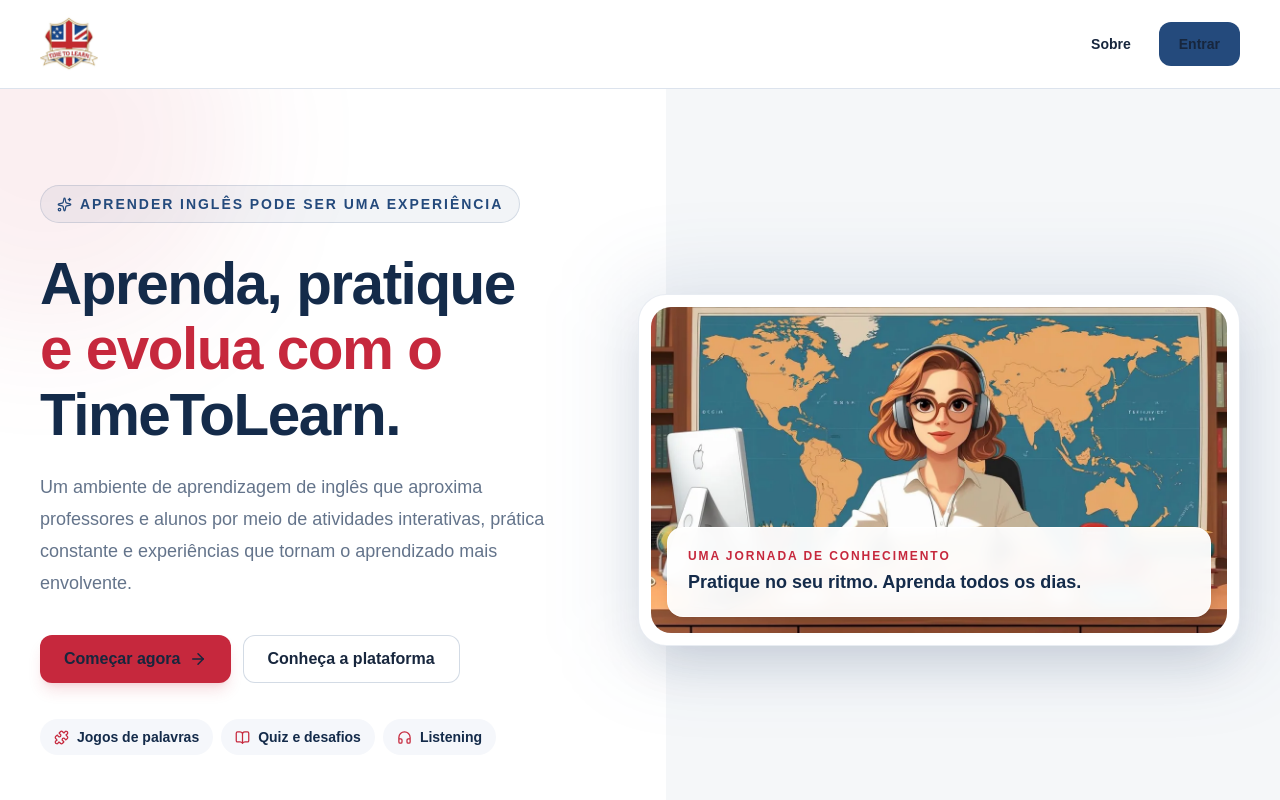
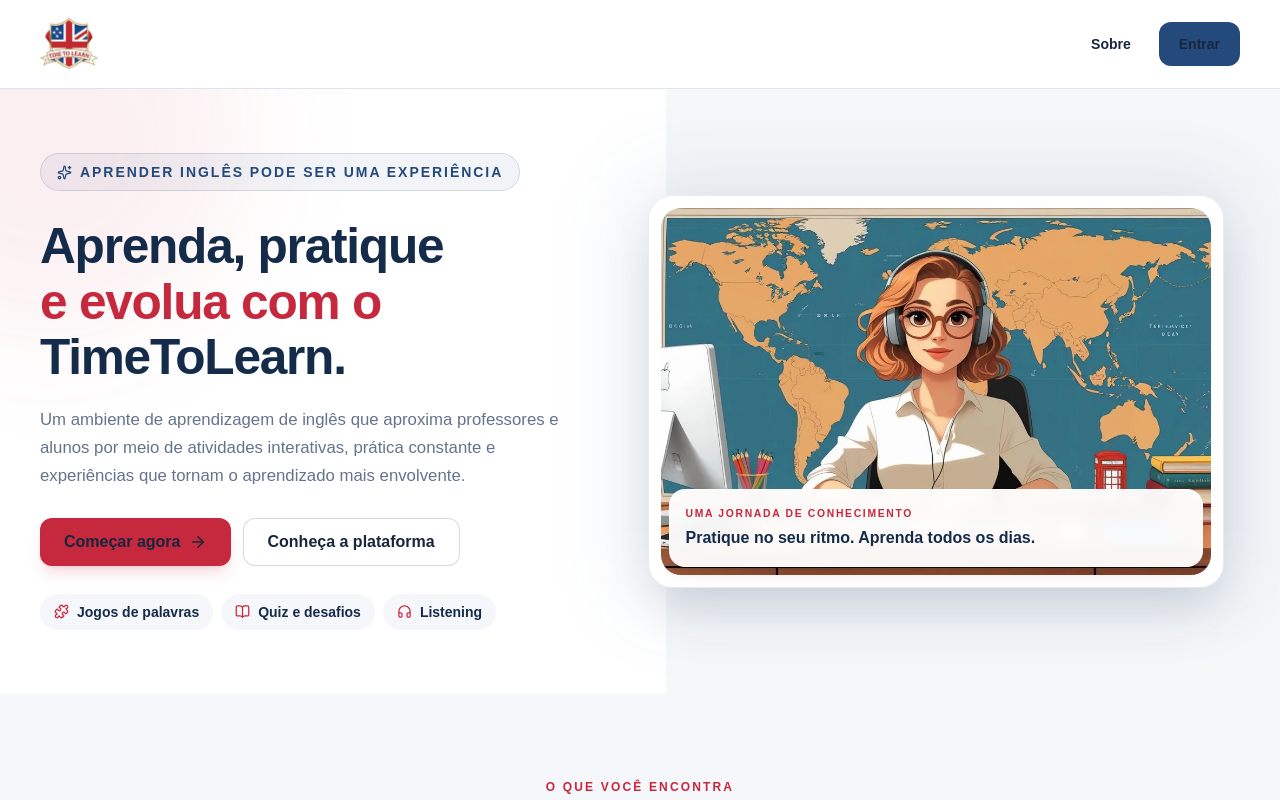
Before and after one commit to rrsantos1/newtimetolearn-web, a Next.js app: page / in a window 1280 px wide. Shown: the top 800 px of the page. Built offline with nearby package versions, Linux system fonts and the light colour scheme; no server answers.

Commit message:
style(web): balance homepage typography and hero alignment

```diff
--- a/src/pages/index.tsx
+++ b/src/pages/index.tsx
@@ -54,26 +54,26 @@ export default function Home() {
           className="pointer-events-none absolute -left-36 -top-36 size-96 rounded-full bg-[#c6283d]/[0.07] blur-3xl"
         />
 
-        <div className="relative mx-auto grid max-w-7xl items-center gap-12 px-5 py-16 sm:px-8 sm:py-20 lg:grid-cols-[0.94fr_1.06fr] lg:gap-16 lg:px-10 lg:py-24">
+        <div className="relative mx-auto grid max-w-7xl items-center gap-12 px-5 py-12 sm:px-8 sm:py-14 lg:grid-cols-[0.95fr_1.05fr] lg:gap-10 lg:px-10 lg:py-16">
           <div className="relative z-10">
             <span className="inline-flex items-center gap-2 rounded-full border border-[#244a7c]/15 bg-[#244a7c]/[0.06] px-4 py-2 text-xs font-bold uppercase tracking-[0.14em] text-[#244a7c] sm:text-sm">
               <Sparkles size={15} aria-hidden="true" />
               Aprender inglês pode ser uma experiência
             </span>
 
-            <h1 className="mt-7 max-w-2xl text-4xl font-extrabold leading-[1.12] tracking-tight text-dark sm:text-5xl lg:text-[3.65rem]">
+            <h1 className="mt-7 max-w-2xl text-3xl font-extrabold leading-[1.12] tracking-tight text-dark sm:text-[2.65rem] lg:text-[3.1rem]">
               Aprenda, pratique
               <span className="block text-accent">e evolua com o</span>
               TimeToLearn.
             </h1>
 
-            <p className="mt-6 max-w-xl text-base leading-8 text-muted sm:text-lg">
+            <p className="mt-5 max-w-xl text-base leading-7 text-muted sm:text-[1.05rem]">
               Um ambiente de aprendizagem de inglês que aproxima professores
               e alunos por meio de atividades interativas, prática constante e
               experiências que tornam o aprendizado mais envolvente.
             </p>
 
-            <div className="mt-9 flex flex-col gap-3 sm:flex-row">
+            <div className="mt-7 flex flex-col gap-3 sm:flex-row">
               <Link
                 href="/register"
                 className="inline-flex min-h-12 items-center justify-center gap-2 rounded-xl bg-accent px-6 font-semibold text-white shadow-lg shadow-accent/15 transition hover:bg-accent-hover focus-visible:outline-2 focus-visible:outline-offset-2 focus-visible:outline-focus-ring"
@@ -90,7 +90,7 @@ export default function Home() {
               </Link>
             </div>
 
-            <div className="mt-9 flex flex-wrap gap-2">
+            <div className="mt-7 flex flex-wrap gap-2">
               {activityTypes.map(({ icon: Icon, label }) => (
                 <span
                   key={label}
@@ -103,12 +103,12 @@ export default function Home() {
             </div>
           </div>
 
-          <div className="relative mx-auto w-full max-w-2xl">
+          <div className="relative mx-auto flex w-full max-w-xl items-center justify-center">
             <div
               aria-hidden="true"
               className="absolute -inset-4 rounded-[2rem] bg-[#244a7c]/10 blur-2xl"
             />
-            <div className="relative overflow-hidden rounded-[1.75rem] border border-[#244a7c]/10 bg-white p-2 shadow-2xl shadow-[#142b4a]/15 sm:p-3">
+            <div className="relative overflow-hidden w-full rounded-[1.5rem] border border-[#244a7c]/10 bg-white p-2 shadow-2xl shadow-[#142b4a]/15 sm:p-3">
               <Image
                 src="/images/home-hero.webp"
                 alt="Imagem de apresentação do TimeToLearn"
@@ -116,13 +116,13 @@ export default function Home() {
                 height={900}
                 priority
                 sizes="(max-width: 1024px) 100vw, 56vw"
-                className="h-auto w-full rounded-[1.25rem] object-cover"
+                className="aspect-[1.5/1] h-auto w-full rounded-[1.25rem] object-cover"
               />
-              <div className="absolute bottom-5 left-5 right-5 rounded-2xl border border-white/70 bg-white/95 p-4 shadow-lg backdrop-blur sm:bottom-7 sm:left-7 sm:right-7 sm:p-5">
-                <p className="text-xs font-bold uppercase tracking-[0.16em] text-accent">
+              <div className="absolute bottom-4 left-4 right-4 rounded-2xl border border-white/70 bg-white/95 p-4 shadow-lg backdrop-blur sm:bottom-5 sm:left-5 sm:right-5 sm:p-4">
+                <p className="text-[0.65rem] font-bold uppercase tracking-[0.16em] text-accent">
                   Uma jornada de conhecimento
                 </p>
-                <p className="mt-1 text-base font-bold text-dark sm:text-lg">
+                <p className="mt-1 text-sm font-bold text-dark sm:text-base">
                   Pratique no seu ritmo. Aprenda todos os dias.
                 </p>
               </div>
```
